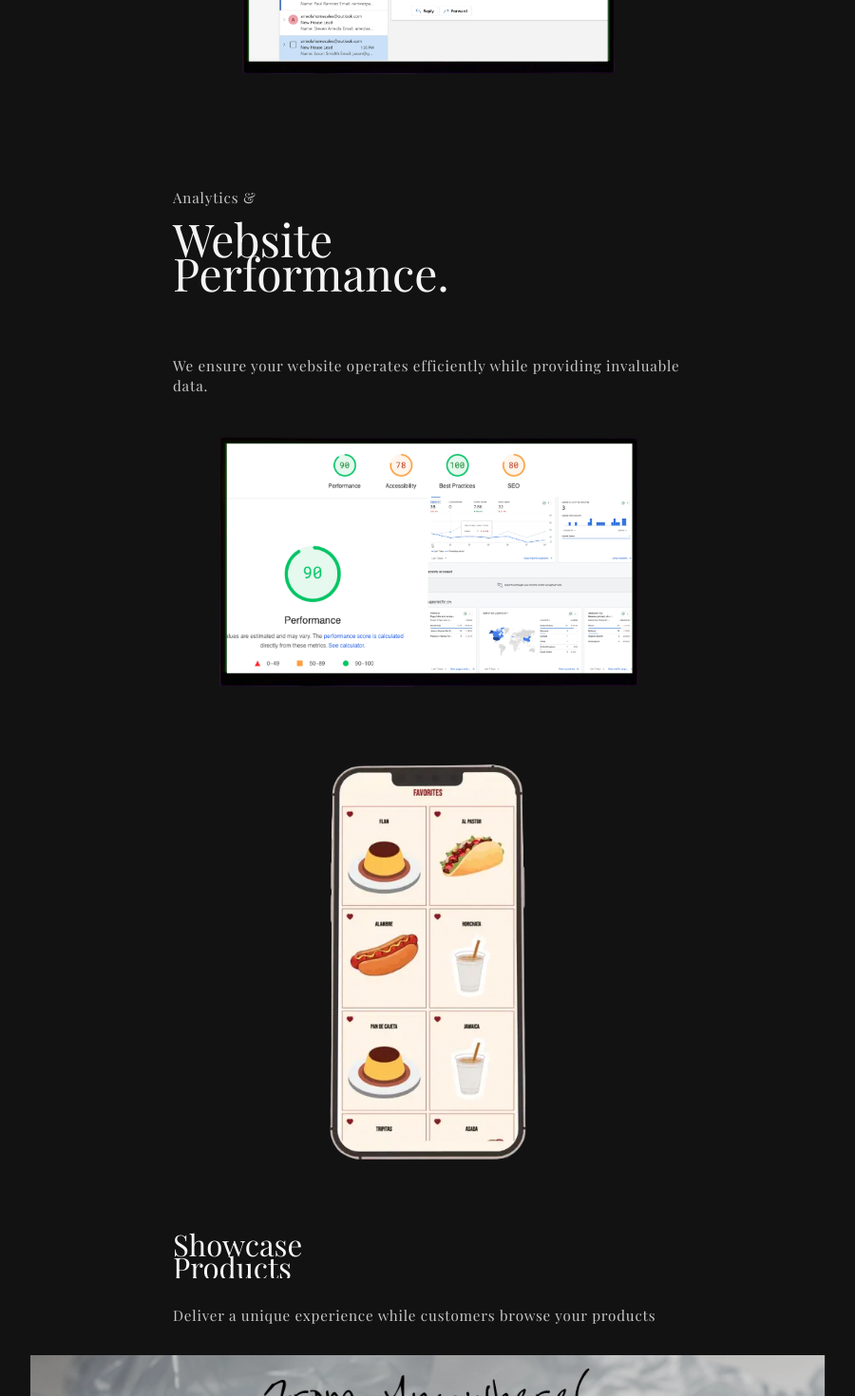
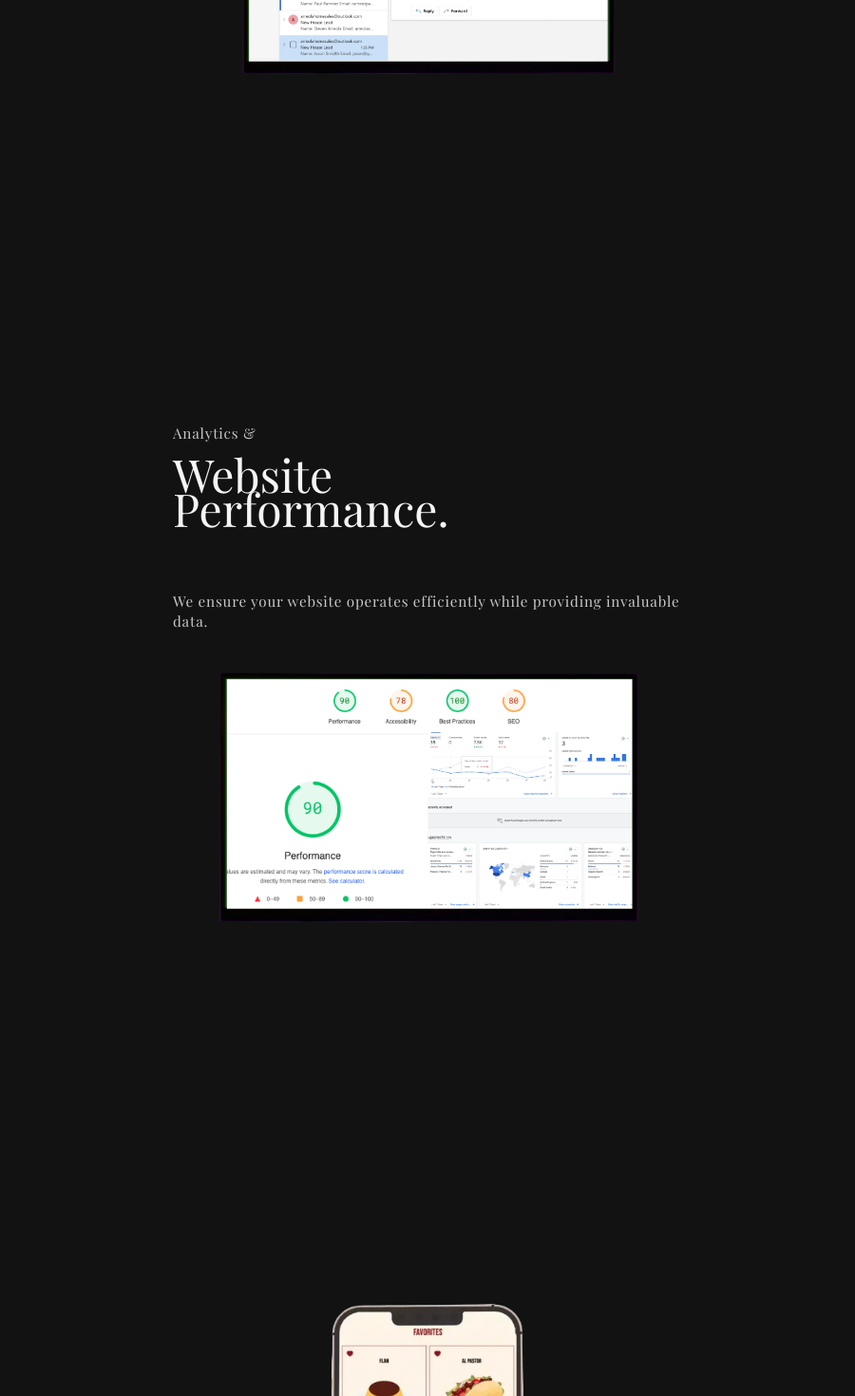
Before and after one commit to gtzjesus/worldhello-frontend, a React (Vite) app: page / in a window 1280 px wide. Shown: the part 3060-4530 px from the top of the page at 95% size, without its empty margins (190-1090 px from the left). Built offline with nearby package versions, Linux system fonts and the light colour scheme; no server answers; the database is empty.

Commit message:
Quality assurance UI + testing

```diff
--- a/src/components/performance/sub-performances/Analytics.jsx
+++ b/src/components/performance/sub-performances/Analytics.jsx
@@ -30,7 +30,7 @@ const StyledAnalytics = styled.div`
 
 const Details = styled.div`
   padding: 0 var(--padding-medium);
-  margin-top: var(--margin-xlarge);
+  padding-top: var(--padding-xxxlarge);
   color: var(--color-white);
 `;
 
--- a/src/components/performance/sub-performances/CollectPayments.jsx
+++ b/src/components/performance/sub-performances/CollectPayments.jsx
@@ -3,6 +3,7 @@ import styled from 'styled-components';
 
 const StyledCollectPayments = styled.div`
   color: var(--color-white);
+  padding-top: var(--padding-xxxlarge);
 `;
 
 const Information = styled.div`
--- a/src/components/performance/sub-performances/Email.jsx
+++ b/src/components/performance/sub-performances/Email.jsx
@@ -6,7 +6,7 @@ const StyledEmail = styled.div`
   background-size: contain;
   background-position: center;
   background-repeat: no-repeat;
-  width: 175vw;
+  width: 135vw;
   min-height: 40vh;
 
   // @MEDIAQUERY logic for bigger devices 980px
--- a/src/components/performance/sub-performances/ShowcaseProducts.jsx
+++ b/src/components/performance/sub-performances/ShowcaseProducts.jsx
@@ -2,6 +2,7 @@ import { useEffect, useRef } from 'react';
 import styled from 'styled-components';
 
 const StyledShowcaseProducts = styled.div`
+  padding-top: var(--padding-xxxlarge);
   color: var(--color-white);
 `;
 
```
